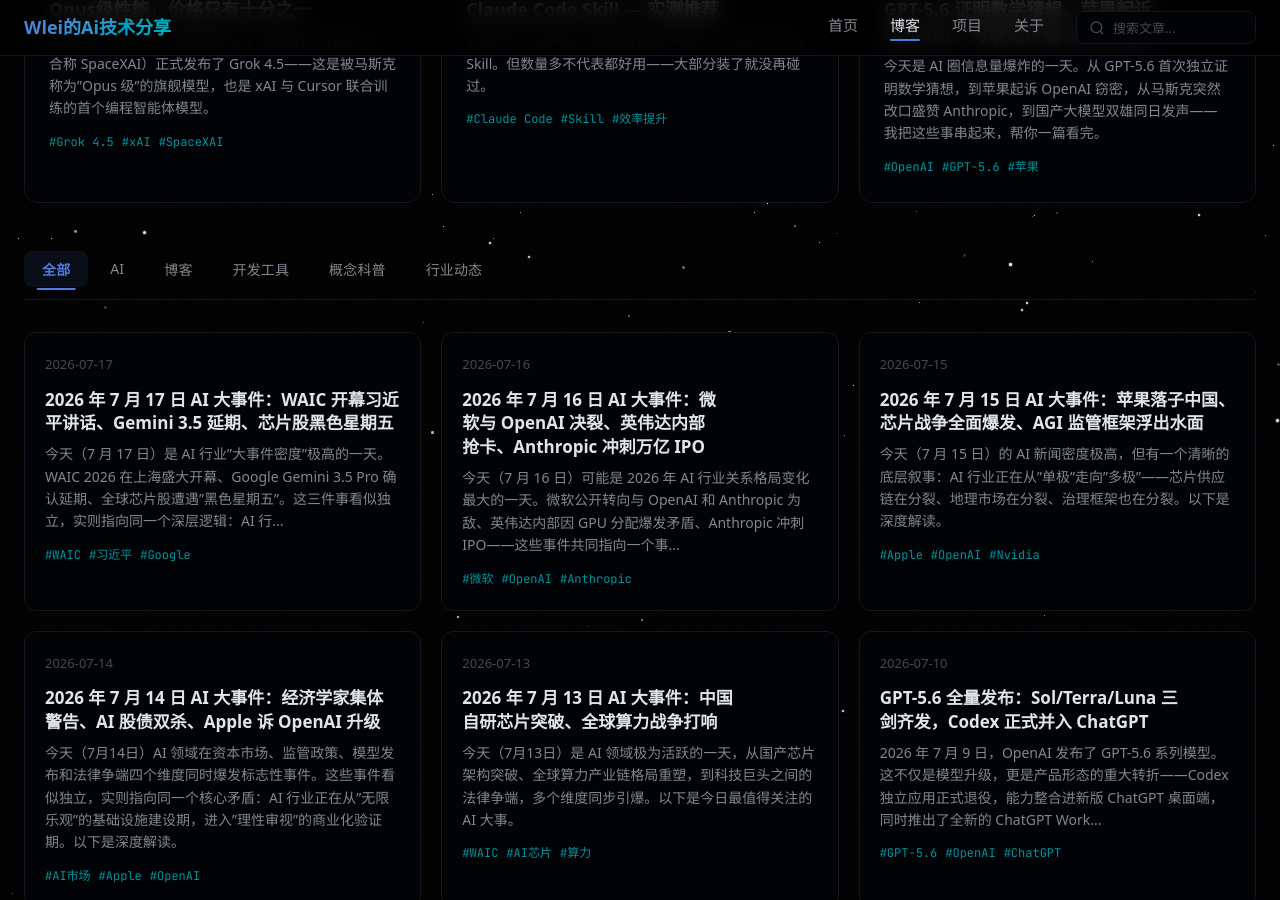
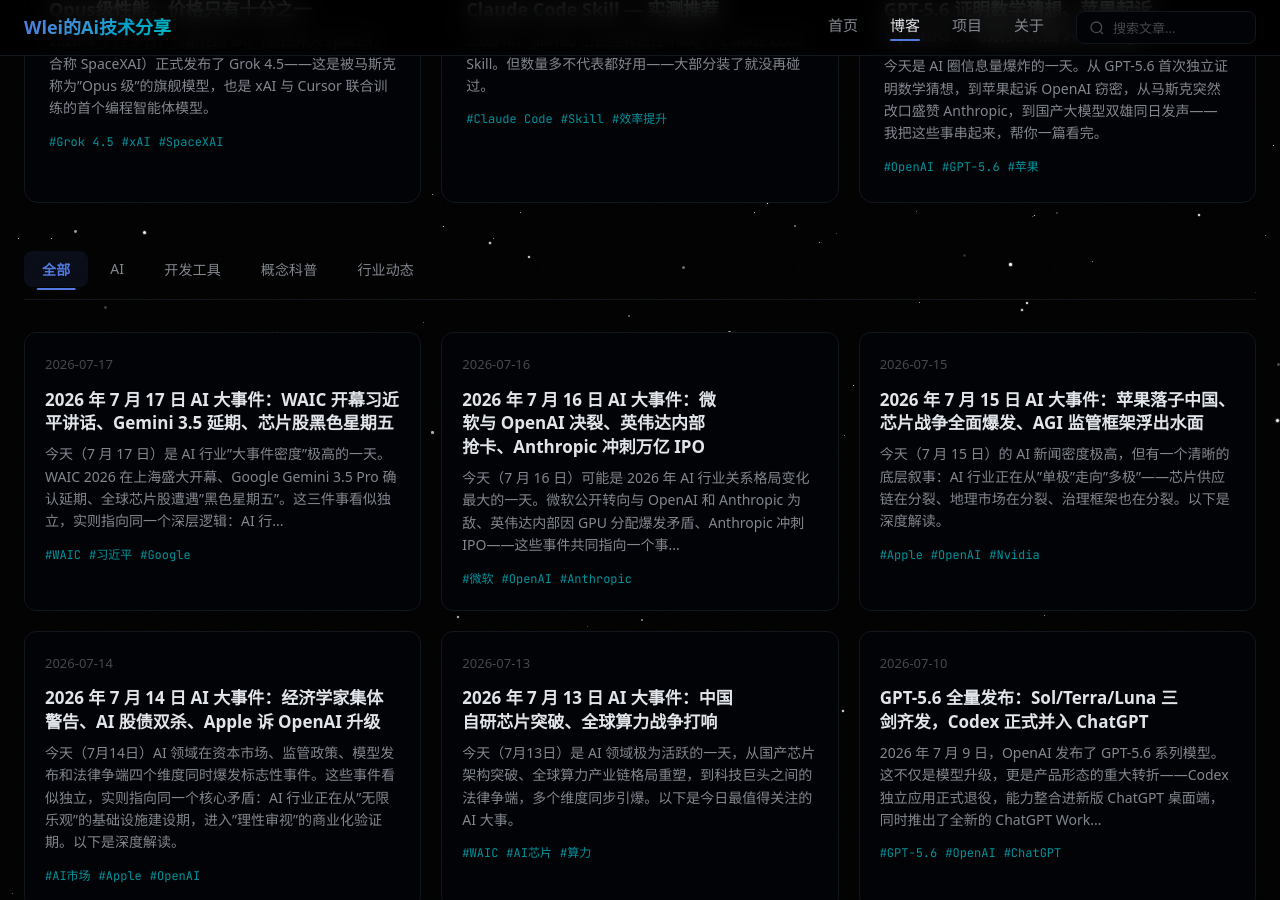
Before and after one commit to wanlei99lyx/wanlei99lyx.github.io, a Jekyll site: the page built from blog.md, in a window 1280 px wide and 900 px high, scrolled down 323 px. Built offline with Jekyll 4.4.1, drawn with Linux system fonts in a browser that asks for light colours; comment, search, counter and statistics services are not loaded.

Commit message:
移除博客页面分类筛选中的"博客"分类标签
Co-Authored-By: Claude Opus 4.7 <noreply@anthropic.com>

```diff
--- a/blog.md
+++ b/blog.md
@@ -60,7 +60,9 @@ permalink: /blog/
         <button class="blog-tab active" data-filter="all">全部</button>
         {% assign categories = site.posts | map: "categories" | flatten | uniq | sort %}
         {% for category in categories %}
+          {% unless category == "博客" %}
           <button class="blog-tab" data-filter="{{ category | slugify }}">{{ category }}</button>
+          {% endunless %}
         {% endfor %}
       </div>
 
```
